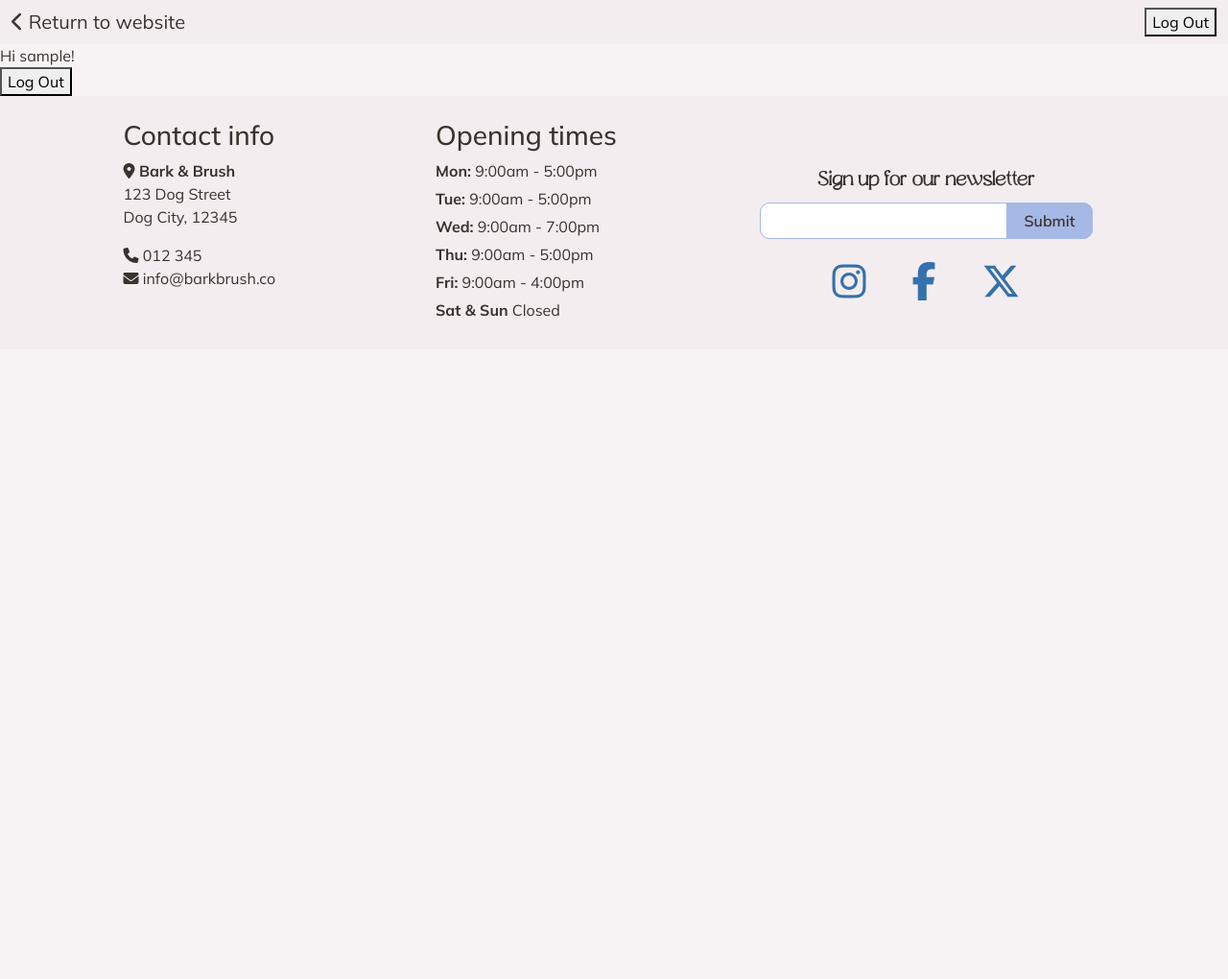
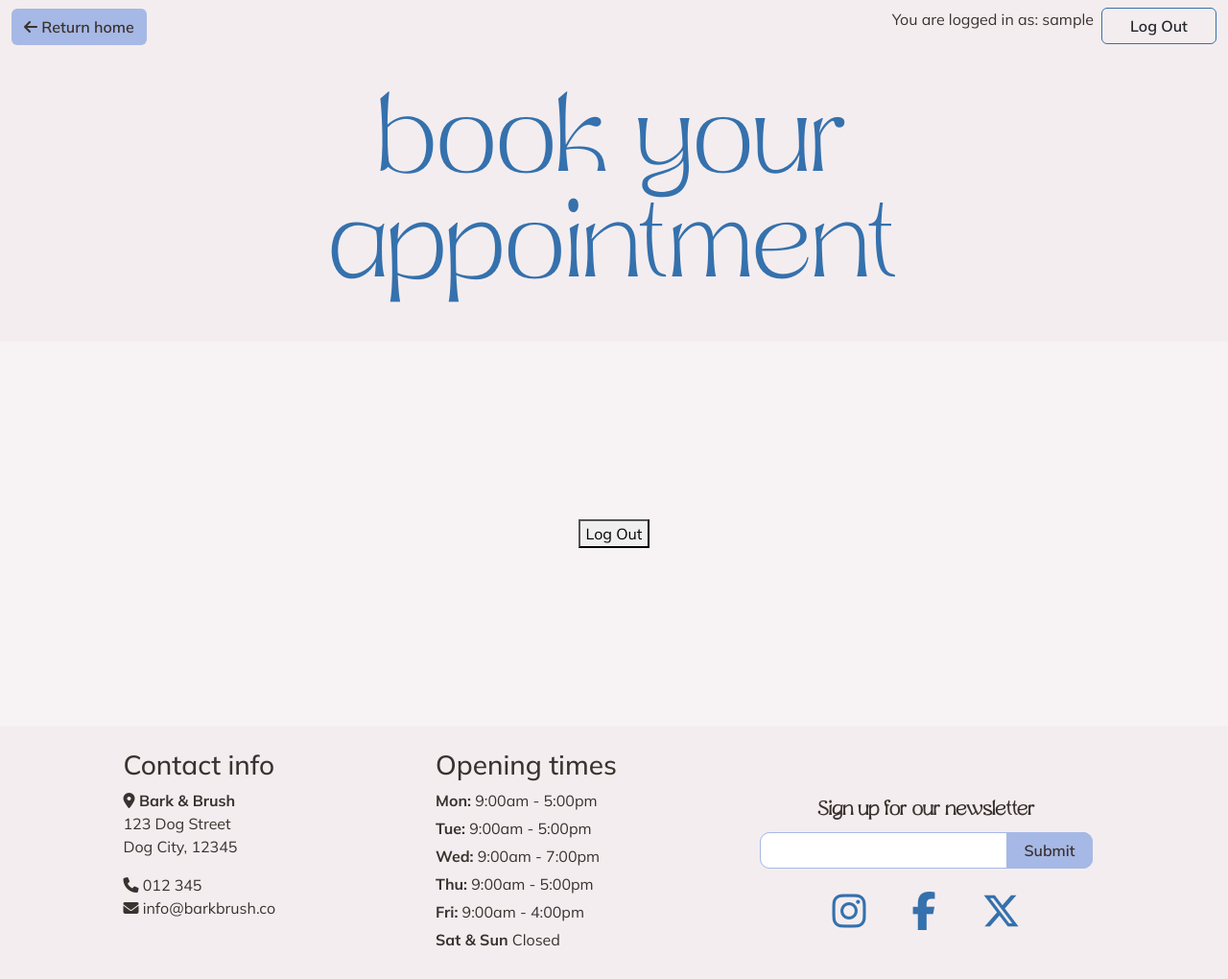
Before and after one commit to ssannejohansson/MP3-bark-and-brush, a Django app: page /booking/ in a window 1280 px wide. Shown: the whole page at 96% size. Before the commit the page ends 330 px from the top, so only its background shows below. Run offline with Django 5.2, Linux system fonts and the light colour scheme; the visitor is signed in with stand-in values (Sample User, id 1); some libraries are stand-ins or nearby versions.

Commit message:
Redirect book not-btn to log in, fix  basic layout

```diff
--- a/main/urls.py
+++ b/main/urls.py
@@ -7,4 +7,5 @@ urlpatterns = [
     path('services/', views.services, name='services'),
     path('gallery/', views.gallery, name='gallery'),
     path('booking/', views.booking, name='booking'),
+    path('book-login/', views.book_login, name="book-login"),
 ]
--- a/main/views.py
+++ b/main/views.py
@@ -20,3 +20,7 @@ def gallery(request):
 
 def booking(request):
     return render(request, 'book-now.html')
+
+
+def book_login(request):
+    return render(request, 'registration/login.html')
--- a/my_project/static/css/styles.css
+++ b/my_project/static/css/styles.css
@@ -193,7 +193,26 @@
      z-index: 1;
  }
 
- /* Footer */
+/* -- BOOKING PAGE --*/
+.custom-btn-booking {
+    width: fit-content;
+     background-color: var(--light-blue);
+     font-weight: 600;
+     color: var(--brown);
+     transition: 0.5s;
+ }
+
+ .custom-btn-booking:hover {
+     background-color: #92a4d1;
+ }
+
+ .booking-header {
+    height: 150px;
+
+ }
+
+
+ /* -- FOOTER -- */
  footer {
      background-color: var(--pink-background-color);
      min-height: 200px;
@@ -289,7 +308,7 @@
      z-index: 1;
  }
 
- /* -- 404 PAGE -- */
+/* -- 404 PAGE -- */
  #error-btn {
      width: fit-content;
  }
@@ -355,6 +374,11 @@
      #hero-gallery {
          min-height: 400px;
      }
+
+     /* BOOKING PAGE */
+    .booking-header {
+    height: 200px;
+ }
  }
 
  /* Media query: laptop and larger (992px and up) */
@@ -400,6 +424,15 @@
      #booking-form {
          width: 60%;
      }
+
+          /* BOOKING PAGE */
+    .booking-header {
+    height: 300px;
+ }
+
+ .booking-index {
+    min-height: 400px;
+ }
  }
 
  /* Media query: desktop and larger (1200px and up) */
--- a/my_project/templates/base.html
+++ b/my_project/templates/base.html
@@ -54,7 +54,7 @@
                     <!-- d-lg none to hide button on large screens -->
                     <button class="btn custom-btn-nav d-lg-none" type="submit" data-bs-toggle="modal"
                         data-bs-target="#contact-modal">Contact</button>
-                    <a href="{% url 'booking' %}" class="btn custom-btn-nav d-lg-none">Book</a>
+                    <a href="{% url 'login' %}" class="btn custom-btn-nav d-lg-none">Book</a>
                 </div>
                 <div class="collapse navbar-collapse" id="navbarSupportedContent">
                     <ul class="navbar-nav me-auto mb-2 mb-lg-0 d-flex gap-3">
@@ -75,7 +75,7 @@
                         <!-- d-none to hide buttons on small screens, d-lg-block to make them visible on large screens -->
                         <button class="btn custom-btn-outline d-none d-lg-block" data-bs-toggle="modal"
                             data-bs-target="#contact-modal">Contact</button>
-                        <a href="{% url 'booking' %}" class="btn custom-btn d-none d-lg-block">Book now!</a>
+                        <a href="{% url 'login' %}" class="btn custom-btn d-none d-lg-block">Book now!</a>
                     </div>
                 </div>
             </div>
--- a/my_project/templates/book-now-base.html
+++ b/my_project/templates/book-now-base.html
@@ -35,7 +35,7 @@
 
     <!-- CSS stylesheet -->
     <link rel="stylesheet" href="{% static 'css/styles.css' %}">
-    <title>Bark & Brush | Homepage</title>
+    <title>Bark & Brush | Booking</title>
 </head>
 
 <body>
@@ -44,16 +44,17 @@
     <!-- Navigation -->
     <nav class="navbar navbar-expand-lg ">
         <div class="container-fluid">
-            <a href="{% url 'home' %}" class="nav-link"><i class="fa-solid fa-chevron-left"></i> Return to website </a>
+            <a href="{% url 'home' %}" class="btn custom-btn-booking"><i class="fa-solid fa-arrow-left"></i> Return home</a>
 
             <div class="d-flex gap-2">
                 {% if user.is_authenticated %}
+                <p>You are logged in as: {{ user.username }}</p>
                 <form action="{% url 'logout' %}" method="post">
                     {% csrf_token %}
-                    <button type="submit">Log Out</button>
+                    <button class="btn custom-btn-outline" type="submit">Log Out</button>
                 </form>
                 {% else %}
-                <a href="{% url 'login' %}">Log in</a>
+                <a href="{% url 'login' %}" class="btn custom-btn-outline">Log in</a>
                 {% endif %}
             </div>
         </div>
--- a/my_project/templates/book-now.html
+++ b/my_project/templates/book-now.html
@@ -7,20 +7,22 @@
 
 
 
-    <!-- booking.html content starts here -->
+    <!-- book-now.html content starts here -->
     <!-- Header -->
 
-   <!--<header id="header" class="container-fluid p-0 ">
-<div class="col-12 d-flex flex-column justify-content-center align-items-center hero-pages">
-            <h1 class="mb-0 text-center heading-pages">ready to book?<br>
-                let's get started!</h1>
+   <header id="header" class="container-fluid p-0 ">
+<div class="col-12 d-flex flex-column justify-content-center align-items-center booking-header">
+            <h1 class="mb-0 text-center heading-pages">book your appointment</h1>
           </div>
-    </header> -->
+    </header>
 
     <!-- Main content -->
+         <section class="container-fluid d-flex flex-column justify-content-center align-items-center booking-index">
+{% if user.is_authenticated %}
 
-{% if user.is_authenticated %}
-Hi {{ user.username }}!
+
+
+
 <form action="{% url 'logout' %}" method="post">
   {% csrf_token %}
   <button type="submit">Log Out</button>
@@ -30,8 +32,12 @@ Hi {{ user.username }}!
 <a href="{% url 'login' %}">Log In</a>
 {% endif %}
 
+         </section>
+
+{% endblock %}
+
+
+
 
 
     <!-- booking.html content ends here -->
-
-{% endblock %}
--- a/my_project/templates/registration/signup.html
+++ b/my_project/templates/registration/signup.html
@@ -1,4 +1,4 @@
-{% extends "book-now-base.html" %}
+{% extends "book-now.html" %}
 
 {% block title %}Sign Up{% endblock %}
 
```
Also changed, not shown: my_project/templates/registration/login.html (+8 -2 lines).
